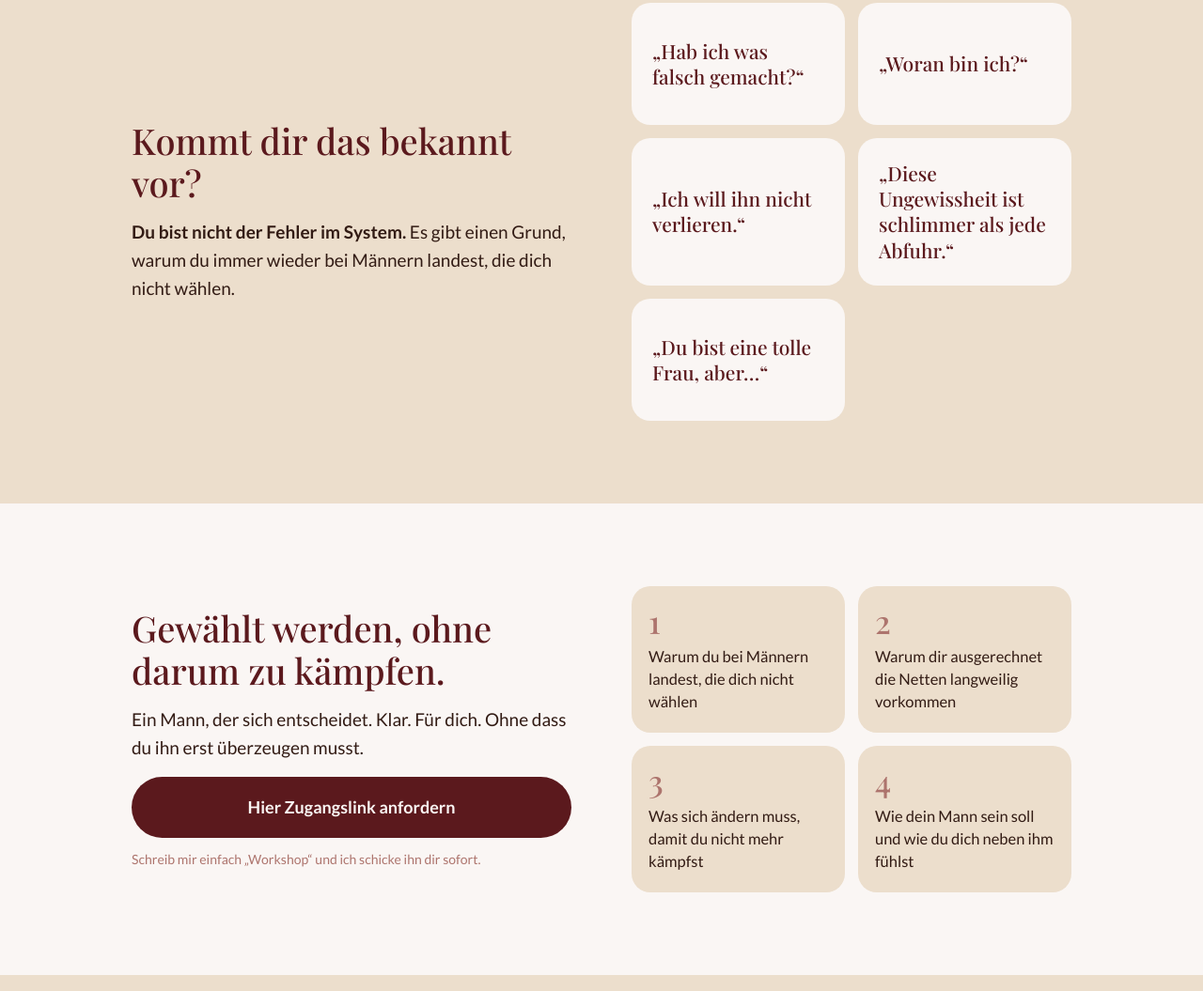
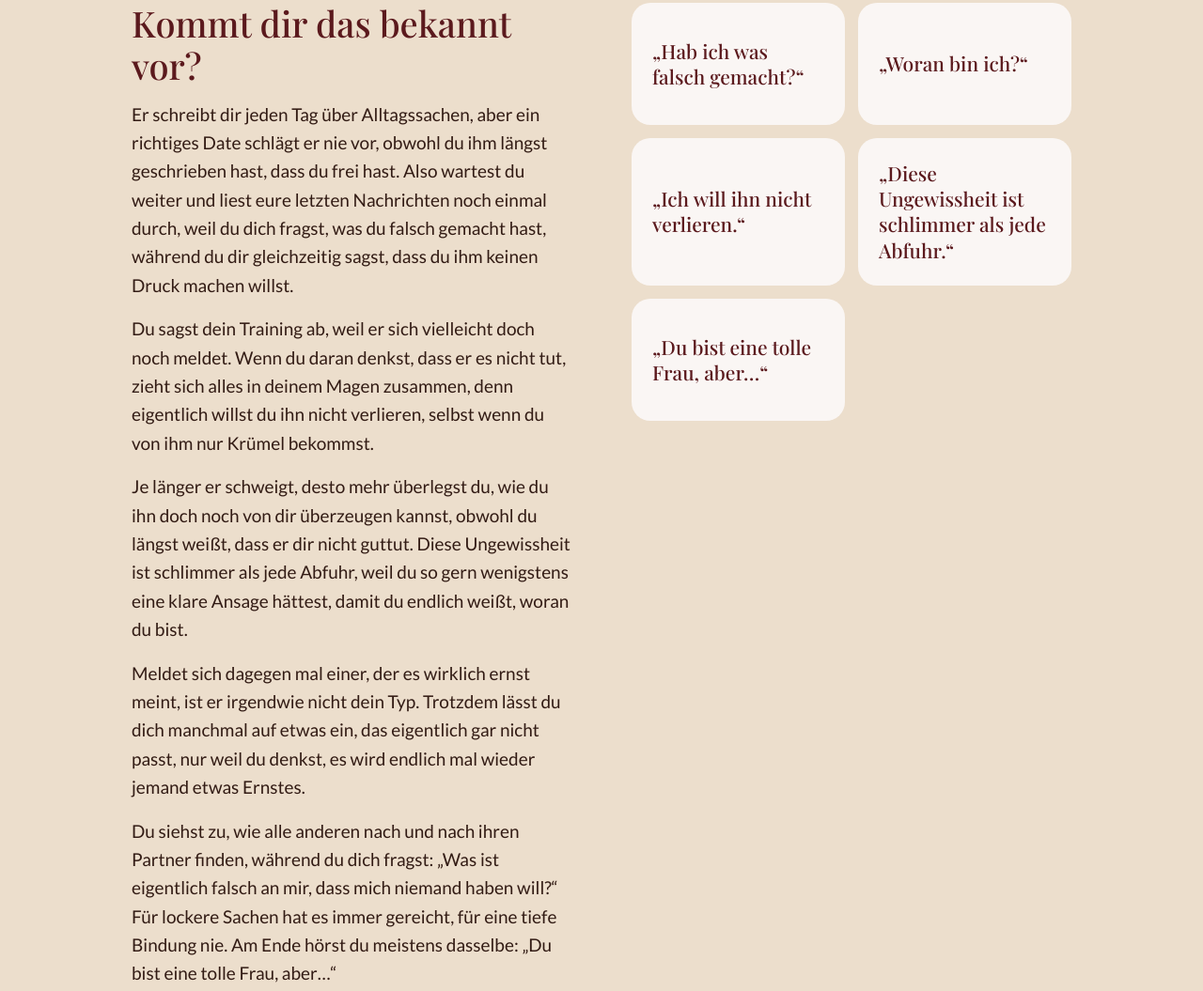
Before and after one commit to annikahiller91-gif/workshop, a plain HTML site: page index.html in a window 1280 px wide. Shown: the part 809-1864 px from the top of the page at 94% size. Drawn offline with nearby package versions, Linux system fonts and the light colour scheme.

Commit message:
Schmerz und Wunsch ausfuehrlicher

```diff
--- a/index.html
+++ b/index.html
@@ -85,7 +85,8 @@
     .cards{display:grid;grid-template-columns:1fr 1fr;overflow:visible;margin:0;padding:0}
     .card{flex:none;max-width:none;min-height:130px;font-size:21px}
     .swipe{display:none}
-    .rev .split{direction:ltr}
+    .split.start{align-items:start}
+    .split.start > div:last-child{position:sticky;top:40px}
     .grid{margin:0}
     .shots{display:grid;grid-template-columns:repeat(3,1fr);overflow:visible;margin:0;padding:0;align-items:start}
     .shots img{max-width:none;width:100%}
@@ -118,10 +119,14 @@
 </header>
 
 <section class="alt">
-  <div class="wrap split">
+  <div class="wrap split start">
     <div>
       <h2>Kommt dir das bekannt vor?</h2>
-      <p style="margin-bottom:0"><b>Du bist nicht der Fehler im System.</b> Es gibt einen Grund, warum du immer wieder bei Männern landest, die dich nicht wählen.</p>
+      <p>Er schreibt dir jeden Tag über Alltagssachen, aber ein richtiges Date schlägt er nie vor, obwohl du ihm längst geschrieben hast, dass du frei hast. Also wartest du weiter und liest eure letzten Nachrichten noch einmal durch, weil du dich fragst, was du falsch gemacht hast, während du dir gleichzeitig sagst, dass du ihm keinen Druck machen willst.</p>
+      <p>Du sagst dein Training ab, weil er sich vielleicht doch noch meldet. Wenn du daran denkst, dass er es nicht tut, zieht sich alles in deinem Magen zusammen, denn eigentlich willst du ihn nicht verlieren, selbst wenn du von ihm nur Krümel bekommst.</p>
+      <p>Je länger er schweigt, desto mehr überlegst du, wie du ihn doch noch von dir überzeugen kannst, obwohl du längst weißt, dass er dir nicht guttut. Diese Ungewissheit ist schlimmer als jede Abfuhr, weil du so gern wenigstens eine klare Ansage hättest, damit du endlich weißt, woran du bist.</p>
+      <p>Meldet sich dagegen mal einer, der es wirklich ernst meint, ist er irgendwie nicht dein Typ. Trotzdem lässt du dich manchmal auf etwas ein, das eigentlich gar nicht passt, nur weil du denkst, es wird endlich mal wieder jemand etwas Ernstes.</p>
+      <p style="margin-bottom:0">Du siehst zu, wie alle anderen nach und nach ihren Partner finden, während du dich fragst: „Was ist eigentlich falsch an mir, dass mich niemand haben will?“ Für lockere Sachen hat es immer gereicht, für eine tiefe Bindung nie. Am Ende hörst du meistens dasselbe: „Du bist eine tolle Frau, aber…“</p>
     </div>
     <div>
       <div class="cards">
@@ -140,7 +145,8 @@
   <div class="wrap split">
     <div>
       <h2>Gewählt werden, ohne darum zu kämpfen.</h2>
-      <p>Ein Mann, der sich entscheidet. Klar. Für dich. Ohne dass du ihn erst überzeugen musst.</p>
+      <p>Du wünschst dir eine Partnerschaft auf Augenhöhe, in der ihr euch gegenseitig unterstützt und euch wohl und sicher fühlt und gut miteinander redet. Einen Mann, mit dem du lachen kannst und dich verstanden fühlst und bei dem es dir völlig egal ist, wie du auf ihn wirkst, weil du einfach du bist.</p>
+      <p>Du willst nicht mehr rätseln müssen, woran du bist. Du willst dir die Liebe nicht mehr durch Leistung erarbeiten müssen, weil sie einfach sein darf und er sich für dich entscheidet, ohne dass du ihn erst überzeugen musst. Und du willst dir endlich selbst zutrauen zu glauben, dass dir dieses Glück auch noch passiert.</p>
       <a class="btn js-zugang" href="#">Hier Zugangslink anfordern</a>
       <p class="note">Schreib mir einfach „Workshop“ und ich schicke ihn dir sofort.</p>
     </div>
```
